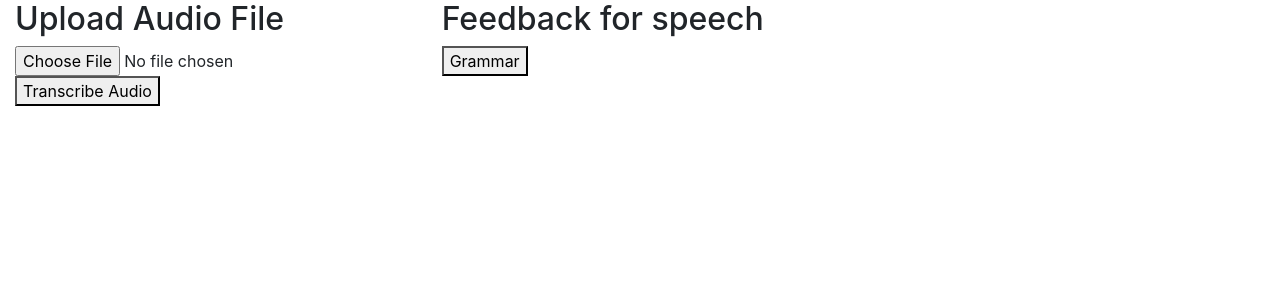
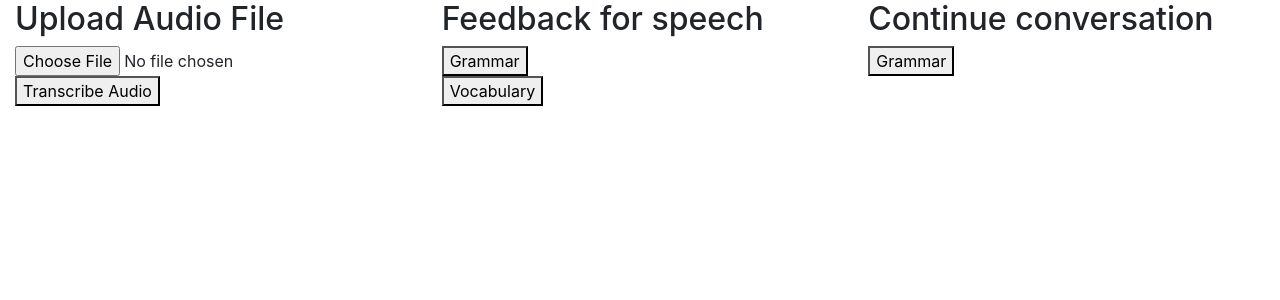
Before and after one commit to sixiann/Learn-English-with-AI-chatbot, a Flask app: page / in a window 1280 px wide. Shown: the part 56-356 px from the top of the page. Run offline with Flask 3, Linux system fonts and the light colour scheme; some libraries are stand-ins or nearby versions.

Commit message:
get vocab feedback for speech

```diff
--- a/server.py
+++ b/server.py
@@ -60,11 +60,17 @@ def generate_response():
     try:
         data = request.get_json()
         transcription = data.get('transcription', '')
+        feedback_type = data.get('feedback_type', '')
 
         # Use GPT-3.5 to generate a response based on the transcription
-        prompt = "Tell me if this speech is grammatical: " + transcription + ". Format the response as \
-            This speech is grammatical, or this speech is not grammatical. \
-                if it not grammatical, include how to fix the grammar error."
+        if feedback_type == "grammar":
+            prompt = "Tell me if this speech is grammatical: " + transcription + ". Format the response as \
+                This speech is grammatical, or this speech is not grammatical. \
+                    if it not grammatical, include how to fix the grammar error."
+        elif feedback_type == "vocab":
+            prompt = "Give me feedback about the vocabulary of this speech: " + transcription + ". \
+            Do not mention anything about grammar. "
+
         response = openai.Completion.create(engine="text-davinci-003", prompt=prompt, max_tokens=256)["choices"][0]["text"]
         print(response)
         return jsonify({'response': response})
--- a/templates/home.html
+++ b/templates/home.html
@@ -15,9 +15,28 @@
 
     <div class="col-md-4">
         <h2>Feedback for speech</h2>
+
+        <!-- grammar -->
         <button id="generate-response-btn1" type="button">Grammar</button>
         <br>
-        <div id="gpt-response"></div>
+        <!-- <div id="grammar-response"></div> -->
+
+        <!-- vocab -->
+        <button id="generate-response-btn2" type="button">Vocabulary</button>
+        <br>
+
+        <div id="grammar-response"></div>
+    </div>
+
+    <div class="col-md-4">
+        <h2>Continue conversation</h2>
+
+        <!-- grammar -->
+        <button id="generate-response-btn3" type="button">Grammar</button>
+        <br>
+
+        <div id="chat-response"></div>
+
     </div>
 
 </div>
@@ -61,30 +80,40 @@
 
         // Handle Generate Response button click
         $("#generate-response-btn1").click(function() {
+        // Get the transcription text from the transcription result container
+        var transcription = $("#transcription-result").text().replace("Transcription: ", "");
 
-            // Get the transcription text from the transcription result container
-            var transcription = $("#transcription-result").text().replace("Transcription: ", "");
+        // Show the loading message
+        $("#grammar-response").html("Loading... Please wait.");
 
-            // Show the loading message
-            $("#gpt-response").html("Loading... Please wait.");
+        generateResponse(transcription, "grammar");
+    });
 
-            generateResponse(transcription);
-        });
+    $("#generate-response-btn2").click(function() {
+        // Get the transcription text from the transcription result container
+        var transcription = $("#transcription-result").text().replace("Transcription: ", "");
+
+        // Show the loading message
+        $("#grammar-response").html("Loading... Please wait.");
+
+        generateResponse(transcription, "vocab");
+    });
+
 
         // Function to generate GPT-3.5 response
-        function generateResponse(transcription) {
+        function generateResponse(transcription, feedbackType) {
             // Make an AJAX request to send the transcription to the server
             $.ajax({
                 type: "POST",
                 url: "/generate_response",
-                data: JSON.stringify({ transcription: transcription }),
+                data: JSON.stringify({ transcription: transcription, feedback_type: feedbackType }),
                 contentType: "application/json; charset=utf-8",
                 success: function(data) {
                     // Display the GPT-3.5 response
-                    $("#gpt-response").html("GPT-3.5 Response: " + data.response);
+                    $("#grammar-response").html(data.response);
                 },
                 error: function(xhr, status, error) {
-                    $("#gpt-response").html("Error: " + error);
+                    $("#grammar-response").html("Error: " + error);
                 }
             });
         }
```
